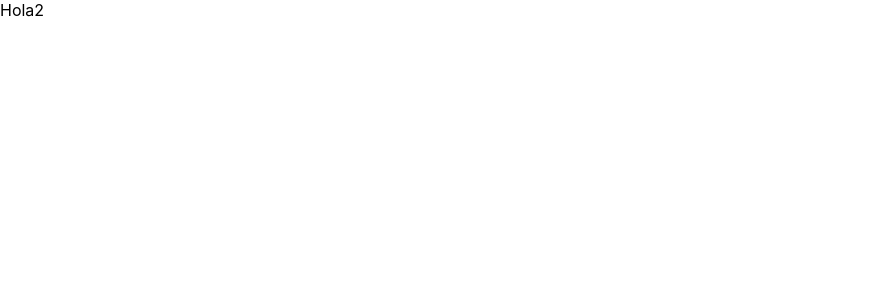
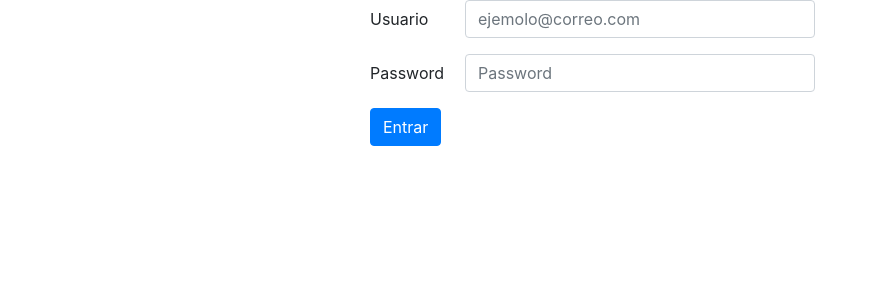
Before and after one commit to ElizaFlores11/CDMX009-Laaps, a React (Create React App) app: page / in a window 1280 px wide. Shown: the top 300 px of the page, without its empty margins (0-877 px from the left). Built offline with nearby package versions, Linux system fonts and the light colour scheme.

Commit message:
Branch ely

```diff
--- a/package.json
+++ b/package.json
@@ -7,6 +7,7 @@
     "@testing-library/react": "^9.5.0",
     "@testing-library/user-event": "^7.2.1",
     "bootstrap": "^4.5.2",
+    "firebase": "^7.19.0",
     "react": "^16.13.1",
     "react-bootstrap": "^1.3.0",
     "react-dom": "^16.13.1",
--- a/public/index.html
+++ b/public/index.html
@@ -39,5 +39,11 @@
       To begin the development, run `npm start` or `yarn start`.
       To create a production bundle, use `npm run build` or `yarn build`.
     -->
+    <link
+      rel="stylesheet"
+      href="https://maxcdn.bootstrapcdn.com/bootstrap/4.5.0/css/bootstrap.min.css"
+      integrity="sha384-9aIt2nRpC12Uk9gS9baDl411NQApFmC26EwAOH8WgZl5MYYxFfc+NcPb1dKGj7Sk"
+      crossorigin="anonymous"
+    />
   </body>
 </html>
--- /dev/null
+++ b/src/componets/Admin/Admin.js
@@ -0,0 +1,14 @@
+import React from 'react';
+//import {firebase} from '../../firebase/configFirebase';
+//require("firebase/auth");
+const Admin = () =>{
+   // let singUser = firebase.auth().currentUser;
+    //console.log(singUser)
+    return (
+        <div>Hola
+
+        </div>
+
+    );
+}
+export default Admin;
--- /dev/null
+++ b/src/componets/Login/Login.js
@@ -0,0 +1,20 @@
+import React from 'react';
+import {Container, Col, Row } from 'react-bootstrap'
+import LoginForm from './LoginForm';
+const Login = () =>{
+    return(
+            <Container className='top-login'>
+                <Row>
+                    <Col sm={3}></Col>
+                    <Col sm={6}>
+                        <div className='login'>
+                            <LoginForm/>
+                        </div>
+                    </Col>
+                    <Col sm={3}></Col>
+                </Row>
+            </Container>
+
+    );
+}
+export default Login;
--- /dev/null
+++ b/src/componets/Login/LoginForm.js
@@ -0,0 +1,85 @@
+import React, {useState, useCallback, Fragment} from 'react';
+import { withRouter } from 'react-router-dom';
+import {Col, Row, Form, Button } from 'react-bootstrap';
+import {firebase} from '../../firebase/configFirebase';
+require("firebase/auth");
+
+const LoginForm = (props) =>{
+    const [email, setEmail] = useState('');
+    const [password, setPassword] = useState('');
+    const [bug, setBug] = useState(null);
+
+    /*funciion de onclick en button */
+    const submit = async (e) => {
+        e.preventDefault();
+        try {
+            login();
+        }
+        catch (err) {
+            console.log(err);
+        }
+    };
+
+    /*funcion ´para logearse*/
+    const login = useCallback(async () => {
+        try {
+            const res = await firebase.auth().signInWithEmailAndPassword(email, password);
+            console.log(res);
+            props.history.push('/Ejemplo');
+        } catch (error) {
+            //console.log(error);
+            if (error.code === "auth/user-not-found") {
+                setBug("Usuario no registrado");
+              }
+              if (error.code === "auth/wrong-password") {
+                setBug("Contraseña incorrecta");
+              }
+              if (error.code === "auth/invalid-email") {
+                setBug("Email con formato equivocado");
+              }
+        }
+    },
+       [email, password, props.history],
+    );
+
+    return (
+    <Fragment >
+        {bug && <div className="alert alert-danger">{bug}</div>}
+        <Form>
+            <Form.Group as={Row} controlId="formPlaintextEmail">
+                <Form.Label column sm="2">
+                    Usuario
+                </Form.Label>
+                <Col sm="8">
+                <Form.Control
+                    type='text'
+                    placeholder='ejemolo@correo.com'
+                    name='email'
+                    onChange={(e) => setEmail(e.target.value)}
+                />
+                </Col>
+                <Form.Label column sm="2">
+                </Form.Label>
+            </Form.Group>
+            <Form.Group as={Row} controlId="formPlaintextPassword">
+                <Form.Label column sm="2">
+                Password
+                </Form.Label>
+                <Col sm="8">
+                <Form.Control
+                    type="password"
+                    name='password'
+                    placeholder="Password"
+                    onChange={(e) => setPassword(e.target.value)}
+                    />
+                </Col>
+            </Form.Group>
+            <Button type="submit" className="mb-2" onClick={submit}>
+                Entrar
+            </Button>
+            </Form>
+        </Fragment>
+    )
+}
+
+export default withRouter(LoginForm);
--- /dev/null
+++ b/src/componets/Roles/Ejemplo.js
@@ -0,0 +1,34 @@
+import React, { useState, useEffect } from 'react';
+import LayoutAdmin from './LayoutAdmin';
+import { db } from '../../firebase/configFirebase';
+
+const Ejemplo = () => {
+
+  const [order, listOrder] = useState([]);
+
+  useEffect(() => {
+    const d = db.collection('orders').where('status', '==', 'pending');
+    console.log(d);
+    return d.onSnapshot(snapshot => {
+      const spellsData = []
+      snapshot.forEach(doc => spellsData.push({ ...doc.data(), id: doc.id }));
+      listOrder(spellsData);
+    });
+  }, []);
+
+  return (
+    <div className='container'>
+      <div className='container-kitchen'>
+        {order.map((orders) => (
+          <LayoutAdmin
+            key={orders.id}
+            orders={orders}
+            order={order}
+            listOrder={listOrder}
+          />))}
+      </div>
+    </div>
+  );
+}
+
+export default Ejemplo;
--- /dev/null
+++ b/src/componets/Roles/LayoutAdmin.js
@@ -0,0 +1,8 @@
+import React from 'react';
+
+const LayoutAdmin = () =>{
+    return (
+        <div >Layout Admin</div>
+    );
+}
+export default LayoutAdmin;
--- /dev/null
+++ b/src/componets/Roles/Roles.js
@@ -0,0 +1,38 @@
+import React, {useState, useEffect, Fragment} from 'react';
+import {db} from '../../firebase/configFirebase';
+import LayoutAdmin from './LayoutAdmin';
+//require("firebase/auth");
+//const db = firebase.firestore();
+const Roles = () =>{
+
+
+    //let singUser = firebase.auth().currentUser;
+    //let uid = singUser.uid;
+    //const datos = db.collection('users').where('uid', '==', uid);
+     //console.log(datos.perfil);
+     const [admin, infoAdmin] = useState([]);
+
+     useEffect(() => {
+       const d = db.collection('users');
+       console.log(d);
+       return d.onSnapshot(snapshot => {
+         const spellsData = []
+         snapshot.forEach(doc => spellsData.push({ ...doc.data(), id: doc.id }));
+        infoAdmin(spellsData);
+       });
+     }, []);
+    return (
+        <Fragment >
+        {admin.map((admins) => (
+            <LayoutAdmin
+            key={admins.id}
+            admin={admin}
+            admins={admins}
+            infoAdmin={infoAdmin}
+             />
+            ))}
+            </Fragment>
+
+    );
+}
+export default Roles;
--- a/src/componets/Routes.js
+++ b/src/componets/Routes.js
@@ -1,13 +1,25 @@
 import React from 'react'
 import { Switch, Route } from "react-router-dom";
-import Dlogin from './Login/Dlogin';
-
+import Login from './Login/Login';
+import Admin from './Admin/Admin';
+import Roles from './Roles/Roles';
+import Ejemplo from './Roles/Ejemplo';
 const Routes = () => {
 
     return (
+
         <Switch>
+        <Route exact path="/Admin">
+            <Admin />
+        </Route>
+        <Route exact path="/Ejemplo">
+            <Ejemplo />
+        </Route>
+        <Route exact path="/Roles">
+            <Roles />
+        </Route>
         <Route exact path="/">
-                <Dlogin />
+                <Login />
             </Route>
         </Switch>
     )
--- /dev/null
+++ b/src/firebase/configFirebase.js
@@ -0,0 +1,17 @@
+import firebase from 'firebase/app'
+import 'firebase/firestore'
+//import 'firebase/autch'
+let firebaseConfig = {
+    apiKey: "AIzaSyCz9N8hQzRDO6_wePAi4-lmi3zAygxYQe4",
+    authDomain: "laaps-d32c5.firebaseapp.com",
+    databaseURL: "https://laaps-d32c5.firebaseio.com",
+    projectId: "laaps-d32c5",
+    storageBucket: "laaps-d32c5.appspot.com",
+    messagingSenderId: "449415500097",
+    appId: "1:449415500097:web:739f14bef4e2e188c951c0"
+  };
+  // Initialize Firebase
+  firebase.initializeApp(firebaseConfig);
+
+  export  {firebase}
+  export const db = firebase.firestore();
```
Also changed, not shown: src/componets/RegisterUser/RegisterUser.js (added, +45 -0 lines), src/firebase/querrys.js (added, +13 -0 lines), 1 other file (tests, documents, lock files or other folders).
